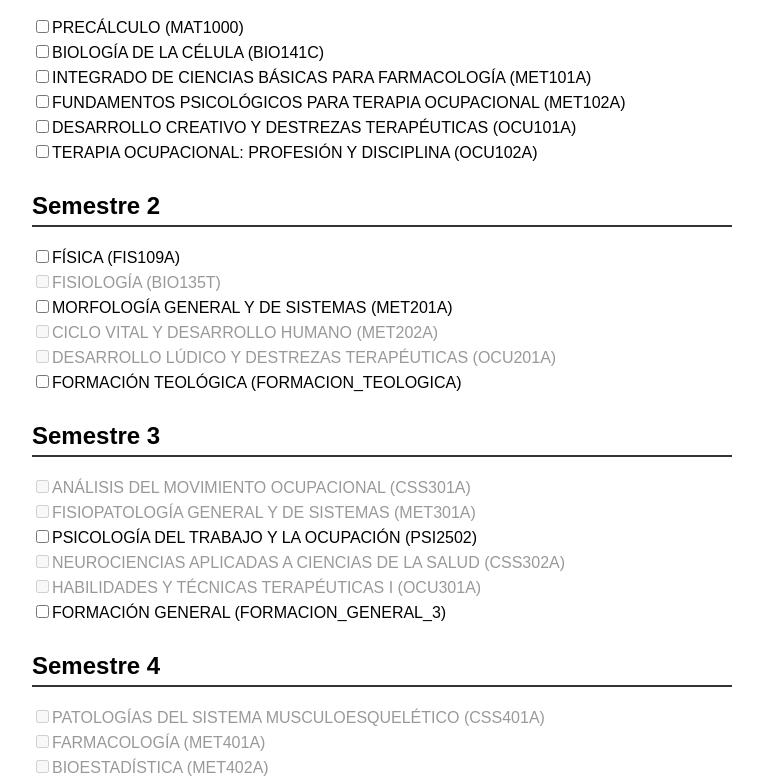
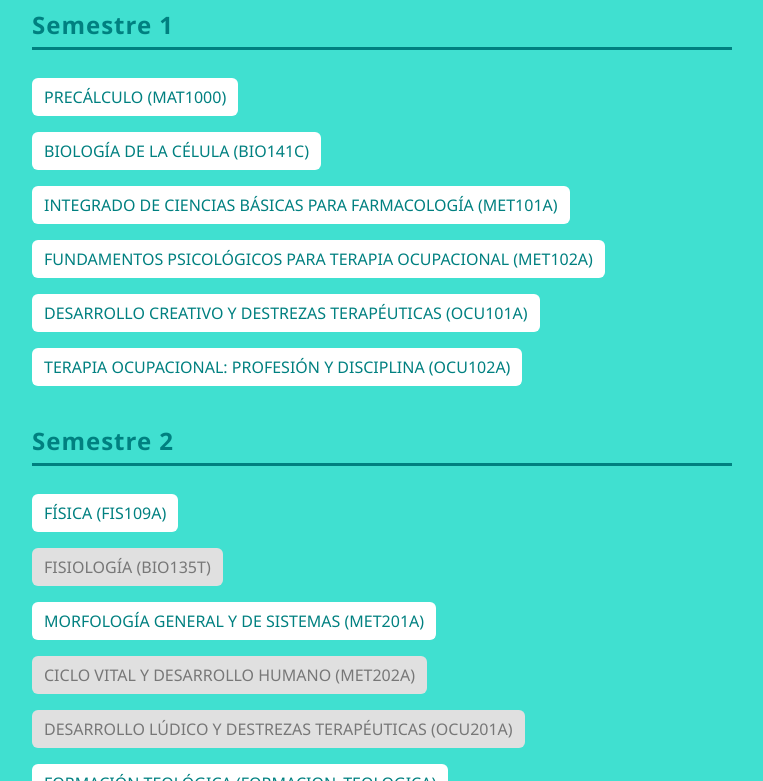
Before and after one commit to valecita77/malla-terapia-ocupacional, a plain HTML site: page index.html in a window 1280 px wide. Shown: the part 126-907 px from the top of the page, without its empty margins (258-1021 px from the left). Drawn offline with Linux system fonts and the light colour scheme.

Commit message:
Add files via upload

```diff
--- a/index.html
+++ b/index.html
@@ -3,18 +3,70 @@
 <head>
 <meta charset="UTF-8" />
 <meta name="viewport" content="width=device-width, initial-scale=1" />
-<title>Malla Interactiva Terapia Ocupacional</title>
+<title>Terapia Ocupacional UC</title>
 <style>
-  body { font-family: Arial, sans-serif; max-width: 700px; margin: 20px auto; padding: 0 15px; }
-  h2 { border-bottom: 2px solid #333; padding-bottom: 5px; margin-top: 30px;}
-  .ramo { margin: 5px 0; }
-  .ramo label { cursor: pointer; }
-  .disabled { color: #999; }
+  body {
+    font-family: 'Segoe UI', Tahoma, Geneva, Verdana, sans-serif;
+    max-width: 700px;
+    margin: 20px auto;
+    padding: 20px 15px;
+    background: #40e0d0; /* Turquesa claro */
+    color: #004d40; /* Turquesa oscuro para texto general */
+  }
+  h1 {
+    text-align: center;
+    color: #004d40;
+    margin-bottom: 20px;
+    text-shadow: 1px 1px 3px #00695c;
+  }
+  h2 {
+    border-bottom: 3px solid #008080; /* turquesa medio */
+    padding-bottom: 6px;
+    margin-top: 30px;
+    color: #008080;
+    letter-spacing: 1px;
+  }
+  .ramo {
+    margin: 8px 0;
+    padding: 8px 12px;
+    border-radius: 6px;
+    transition: background-color 0.4s ease, color 0.4s ease;
+    user-select: none;
+    cursor: pointer;
+    display: inline-block;
+  }
+  /* Ramo aprobado (tachado, turquesa oscuro con texto blanco) */
+  .ramo.aprobado {
+    background-color: #00796b; /* turquesa oscuro */
+    color: white;
+    text-decoration: line-through;
+  }
+  /* Ramo habilitado (blanco con texto turquesa) */
+  .ramo.habilitado {
+    background-color: white;
+    color: #008080; /* turquesa */
+  }
+  /* Ramo bloqueado (gris claro) */
+  .ramo.bloqueado {
+    background-color: #e0e0e0;
+    color: #777;
+    cursor: default;
+  }
   #reset-btn {
-    margin-top: 20px;
-    padding: 8px 15px;
-    font-size: 14px;
+    margin-top: 30px;
+    padding: 10px 20px;
+    font-size: 16px;
+    background-color: #004d40;
+    color: white;
+    border: none;
+    border-radius: 8px;
     cursor: pointer;
+    box-shadow: 0 4px 6px rgba(0,0,0,0.2);
+    transition: background-color 0.3s ease;
+    display: block;
+  }
+  #reset-btn:hover {
+    background-color: #00695c;
   }
 </style>
 </head>
@@ -27,9 +79,7 @@
 <button id="reset-btn">Borrar progreso</button>
 
 <script>
-  // Datos de los ramos: código, nombre, prerrequisitos (array)
   const ramos = [
-    // Primer semestre
     {codigo: "MAT1000", nombre: "PRECÁLCULO", prereq: []},
     {codigo: "BIO141C", nombre: "BIOLOGÍA DE LA CÉLULA", prereq: []},
     {codigo: "MET101A", nombre: "INTEGRADO DE CIENCIAS BÁSICAS PARA FARMACOLOGÍA", prereq: []},
@@ -37,7 +87,6 @@
     {codigo: "OCU101A", nombre: "DESARROLLO CREATIVO Y DESTREZAS TERAPÉUTICAS", prereq: []},
     {codigo: "OCU102A", nombre: "TERAPIA OCUPACIONAL: PROFESIÓN Y DISCIPLINA", prereq: []},
 
-    // Segundo semestre
     {codigo: "FIS109A", nombre: "FÍSICA", prereq: []},
     {codigo: "BIO135T", nombre: "FISIOLOGÍA", prereq: ["BIO141C"]},
     {codigo: "MET201A", nombre: "MORFOLOGÍA GENERAL Y DE SISTEMAS", prereq: []},
@@ -45,7 +94,6 @@
     {codigo: "OCU201A", nombre: "DESARROLLO LÚDICO Y DESTREZAS TERAPÉUTICAS", prereq: ["OCU101A"]},
     {codigo: "FORMACION_TEOLOGICA", nombre: "FORMACIÓN TEOLÓGICA", prereq: []},
 
-    // Tercer semestre
     {codigo: "CSS301A", nombre: "ANÁLISIS DEL MOVIMIENTO OCUPACIONAL", prereq: ["FIS109A", "MET201A"]},
     {codigo: "MET301A", nombre: "FISIOPATOLOGÍA GENERAL Y DE SISTEMAS", prereq: ["BIO135T"]},
     {codigo: "PSI2502", nombre: "PSICOLOGÍA DEL TRABAJO Y LA OCUPACIÓN", prereq: []},
@@ -53,7 +101,6 @@
     {codigo: "OCU301A", nombre: "HABILIDADES Y TÉCNICAS TERAPÉUTICAS I", prereq: ["OCU201A"]},
     {codigo: "FORMACION_GENERAL_3", nombre: "FORMACIÓN GENERAL", prereq: []},
 
-    // Cuarto semestre (mínimo 40 créditos)
     {codigo: "CSS401A", nombre: "PATOLOGÍAS DEL SISTEMA MUSCULOESQUELÉTICO", prereq: ["CSS301A"]},
     {codigo: "MET401A", nombre: "FARMACOLOGÍA", prereq: ["MET101A"]},
     {codigo: "MET402A", nombre: "BIOESTADÍSTICA", prereq: ["MAT1000"]},
@@ -61,7 +108,6 @@
     {codigo: "OCU401A", nombre: "HABILIDADES TÉCNICAS Y TERAPÉUTICAS II", prereq: ["OCU301A"]},
     {codigo: "FORMACION_GENERAL_4", nombre: "FORMACIÓN GENERAL", prereq: []},
 
-    // Quinto semestre
     {codigo: "OCU501A", nombre: "ERGONOMÍA Y SALUD OCUPACIONAL", prereq: ["CSS401A"]},
     {codigo: "OCU502A", nombre: "SEMIOLOGÍA Y ANAMNESIS PARA CIENCIAS DE LA SALUD", prereq: ["OCU401A"]},
     {codigo: "MET501A", nombre: "SALUD PÚBLICA", prereq: ["MET402A"]},
@@ -69,7 +115,6 @@
     {codigo: "MET503A", nombre: "ALTERACIONES DEL SISTEMA NERVIOSO EN ADULTOS", prereq: ["CSS302A"]},
     {codigo: "FIL2001", nombre: "FILOSOFÍA ¿PARA QUÉ?", prereq: []},
 
-    // Sexto semestre
     {codigo: "OCU601A", nombre: "TECNOLOGÍAS DE APOYO A LA REHABILITACIÓN E INCLUSIÓN SOCIAL", prereq: ["OCU501A"]},
     {codigo: "OCU602A", nombre: "RAZONAMIENTO PROFESIONAL", prereq: ["OCU501A"]},
     {codigo: "OCU603A", nombre: "INTERVENCIÓN Y REHABILITACIÓN SOCIOLABORAL", prereq: ["OCU501A"]},
@@ -77,7 +122,6 @@
     {codigo: "CSS601A", nombre: "BIOÉTICA", prereq: ["FIL2001"]},
     {codigo: "FORMACION_GENERAL_6", nombre: "FORMACIÓN GENERAL", prereq: []},
 
-    // Séptimo semestre
     {codigo: "OCU701A", nombre: "ORTÓTICA", prereq: ["OCU601A"]},
     {codigo: "OCU702A", nombre: "EVALUACIÓN E INTERVENCIÓN EN NIÑOS Y ADOLESCENTES", prereq: ["MET502A", "OCU602A"]},
     {codigo: "OCU703A", nombre: "EVALUACIÓN E INTERVENCIÓN PSICOSOCIAL Y COMUNITARIA", prereq: ["OCU603A"]},
@@ -85,39 +129,31 @@
     {codigo: "FORMACION_GENERAL_7A", nombre: "FORMACIÓN GENERAL", prereq: []},
     {codigo: "FORMACION_GENERAL_7B", nombre: "FORMACIÓN GENERAL", prereq: []},
 
-    // Octavo semestre
     {codigo: "OCU801A", nombre: "EVALUACIÓN E INTERVENCIÓN EN SALUD FÍSICA ADULTO Y PERSONA MAYOR", prereq: ["OCU701A", "CSS601A"]},
     {codigo: "OPT", nombre: "OPTATIVO DE PROFUNDIZACIÓN", prereq: []},
     {codigo: "MET801A", nombre: "GESTIÓN EN ORGANIZACIONES DE SALUD", prereq: ["MET402A"]},
     {codigo: "OCU802A", nombre: "EVALUACIÓN E INTERVENCIÓN EN SALUD MENTAL ADULTO Y PERSONA MAYOR", prereq: ["MET401A", "OCU601A"]},
     {codigo: "OCU803A", nombre: "UNIDAD DE INVESTIGACIÓN EN LA CIENCIA DE LA OCUPACIÓN", prereq: ["OCU704A"]},
-    {codigo: "FORMACION_GENERAL_8", nombre: "FORMACIÓN GENERAL", prereq: []},
 
-    // Noveno semestre
     {codigo: "OCU901A", nombre: "INTERNADO SALUD FÍSICA", prereq: ["OCU801A", "MET801A", "OCU802A", "OCU803A"]},
     {codigo: "OCU902A", nombre: "INTERNADO SALUD MENTAL", prereq: ["MET801A", "OCU802A", "OCU803A"]},
     {codigo: "OCU905A", nombre: "INTERNADO ELECTIVO", prereq: ["MET801A", "OCU802A", "OCU803A"]},
 
-    // Décimo semestre
     {codigo: "OCU903A", nombre: "INTERNADO INFANTO JUVENIL", prereq: ["MET801A", "OCU802A", "OCU803A"]},
     {codigo: "OCU904A", nombre: "INTERNADO SOCIOCOMUNITARIO", prereq: ["MET801A", "OCU802A", "OCU803A"]}
   ];
 
-  // Estado: qué ramos están aprobados (cargado desde localStorage o vacío)
   let estado = JSON.parse(localStorage.getItem("estadoRamos")) || {};
 
-  // Guardar estado en localStorage
   function guardarEstado() {
     localStorage.setItem("estadoRamos", JSON.stringify(estado));
   }
 
-  // Comprobar si un ramo está habilitado
   function estaHabilitado(ramo) {
     if (ramo.prereq.length === 0) return true;
     return ramo.prereq.every(pr => estado[pr]);
   }
 
-  // Crear interfaz
   function render() {
     const cont = document.getElementById("malla");
     cont.innerHTML = "";
@@ -128,20 +164,6 @@
       semestres.push({
         num: i,
         ramos: ramos.filter(r => {
-          // Defino qué ramos son de qué semestre
-          // Los ramos están en orden, pero mejor agrupar por bloques usando índices
-          // Aquí asigno por cantidad y posición en array:
-          // 6 ramos primer semestre
-          // 6 segundo
-          // 6 tercero
-          // 6 cuarto
-          // 6 quinto
-          // 6 sexto
-          // 6 séptimo
-          // 6 octavo
-          // 3 noveno
-          // 2 décimo
-
           const index = ramos.indexOf(r);
           if (i === 1) return index < 6;
           if (i === 2) return index >= 6 && index < 12;
@@ -164,39 +186,44 @@
       cont.appendChild(h2);
 
       s.ramos.forEach(ramo => {
-        const div = document.createElement("div");
-        div.className = "ramo";
+        const span = document.createElement("span");
+        span.className = "ramo";
 
         const habilitado = estaHabilitado(ramo);
         const aprobado = !!estado[ramo.codigo];
 
-        const checkbox = document.createElement("input");
-        checkbox.type = "checkbox";
-        checkbox.id = ramo.codigo;
-        checkbox.disabled = !habilitado;
-        checkbox.checked = aprobado;
+        // Estilos segun estado
+        if (aprobado) {
+          span.classList.add("aprobado");
+        } else if (habilitado) {
+          span.classList.add("habilitado");
+        } else {
+          span.classList.add("bloqueado");
+        }
 
-        checkbox.addEventListener("change", e => {
-          estado[ramo.codigo] = e.target.checked;
-          guardarEstado();
-          render(); // re-render para actualizar habilitados
-        });
+        span.textContent = `${ramo.nombre} (${ramo.codigo})`;
 
-        const label = document.createElement("label");
-        label.htmlFor = ramo.codigo;
-        label.textContent = `${ramo.nombre} (${ramo.codigo})`;
+        // Sólo permitir click si está habilitado
+        if (habilitado) {
+          span.style.cursor = "pointer";
+          span.addEventListener("click", () => {
+            if (estado[ramo.codigo]) {
+              // Si ya aprobado, desmarcar
+              delete estado[ramo.codigo];
+            } else {
+              estado[ramo.codigo] = true;
+            }
+            guardarEstado();
+            render();
+          });
+        }
 
-        if (!habilitado) label.className = "disabled";
-
-        div.appendChild(checkbox);
-        div.appendChild(label);
-
-        cont.appendChild(div);
+        cont.appendChild(span);
+        cont.appendChild(document.createElement("br"));
       });
     });
   }
 
-  // Botón para borrar progreso
   document.getElementById("reset-btn").addEventListener("click", () => {
     if(confirm("¿Seguro que quieres borrar todo tu progreso?")) {
       estado = {};
```
